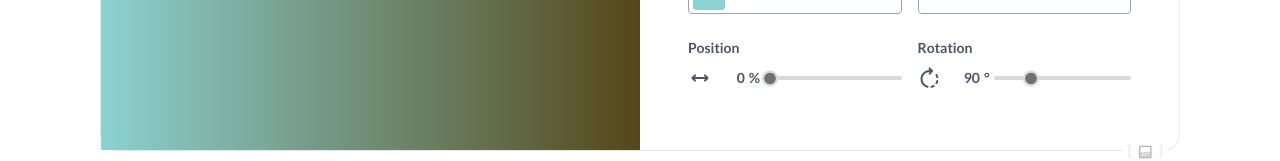
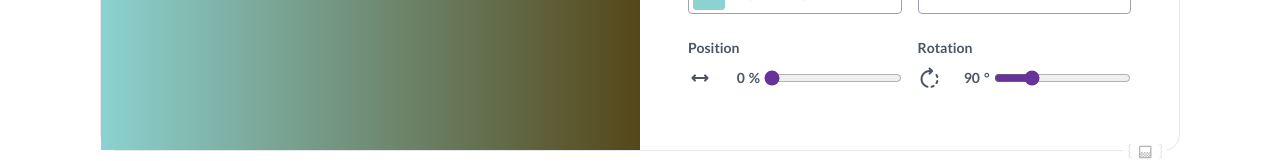
Before and after one commit to chingu-voyages/devex.tools, a React (Vite) app in the folder fetools-app/: page /gradients in a window 1280 px wide. Shown: the part 519-680 px from the top of the page. Built offline with nearby package versions, Linux system fonts and the light colour scheme.

Commit message:
Update sliders and focus on tab

```diff
--- a/fetools-app/src/components/InputComponents/SliderInput.jsx
+++ b/fetools-app/src/components/InputComponents/SliderInput.jsx
@@ -47,7 +47,7 @@ const SliderInput = forwardRef(function ColorInput(props, ref) {
             defaultValue={defaultValue}
             onChange={onChange}
             type="range"
-            className="block w-full"
+            className="block w-full accent-accent"
           />
         </label>
         <span className={`relative flex min-w-12 items-center ${valueTypes.length===1?'hidden':''}`}>
--- a/fetools-app/src/index.css
+++ b/fetools-app/src/index.css
@@ -94,6 +94,12 @@
 @layer base {
 
   @layer InputComponents{
+
+    *:focus-visible{
+      margin: 2px;
+      outline: 2px solid #4A256F;
+    }
+
     #custom-color-input::-webkit-color-swatch-wrapper{
       height: 100%;
       width: 100%;
@@ -106,50 +112,6 @@
       width: 100%;
       border: none;
       border-radius: 4px;
-    }
-
-    #custom-slider-input{
-      -webkit-appearance: none;
-      appearance: none;
-    }
-
-    #custom-slider-input::-webkit-slider-thumb{
-      -webkit-appearance: none;
-      appearance: none;
-      border-radius: 50%;
-      height: 12px;
-      width: 12px;
-      outline: solid 2px #D9D9D9;
-      transform: translateY(-30%);
-      background-color: #717171;
-    }
-
-    #custom-slider-input::-moz-range-thumb{
-      appearance: none;
-      border-radius: 50%;
-      height: 12px;
-      width: 12px;
-      outline: solid 2px #D9D9D9;
-      transform: translateY(-30%);
-      background-color: #717171;
-    }
-
-    #custom-slider-input::-webkit-slider-runnable-track{
-      background: none;/* get rid of white Chrome background */
-      font: inherit; /* fix too small font-size in both Chrome & Firefox */
-      margin: 0;
-      height: 4px;
-      border-radius: 2px;
-      background-color: #D9D9D9;
-    }
-
-    #custom-slider-input::-moz-range-track {
-      background: none;/* get rid of white Chrome background */
-      font: inherit; /* fix too small font-size in both Chrome & Firefox */
-      margin: 0;
-      height: 4px;
-      border-radius: 2px;
-      background-color: #D9D9D9;
     }
   }
 
@@ -191,7 +153,7 @@
     }
 
     .wrap .isActive::-webkit-slider-thumb {
-      box-shadow: #0066ff 0 0 0 1px, rgba(0, 0, 0, 0.05) 0 5px 5px -2.5px, inset #fff 0 0 0 1.5px;
+      box-shadow: #4A256F 0 0 0 1px, rgba(0, 0, 0, 0.05) 0 5px 5px -2.5px, inset #fff 0 0 0 1.5px;
       z-index: 10;
     }
 
```
